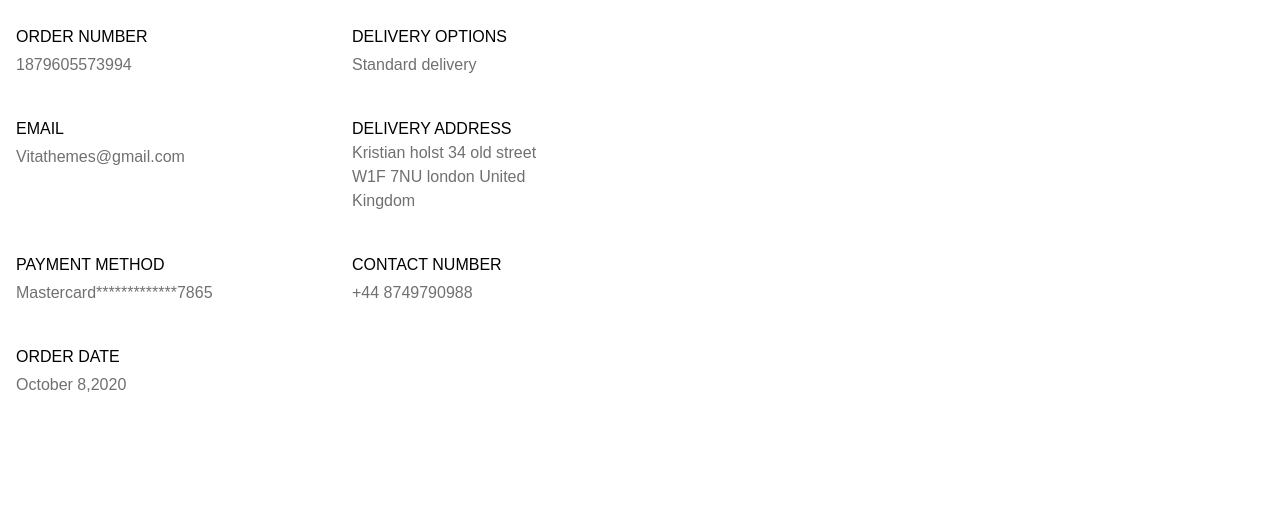
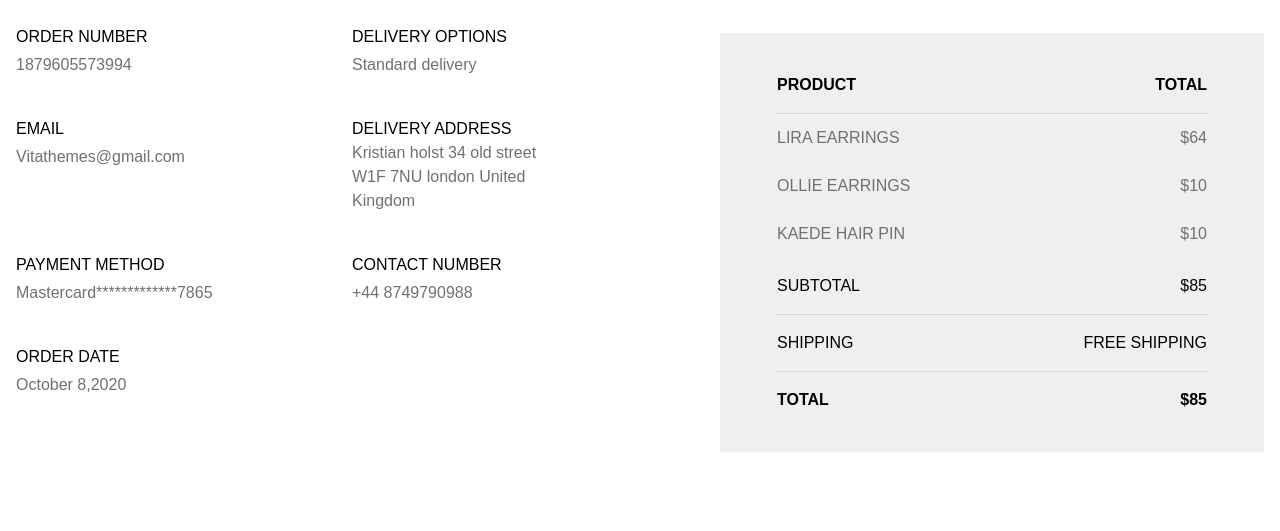
Before and after one commit to KE9SH1N/Shoppe, a website: page public/order-details.html in a window 1280 px wide. Shown: the part 269-800 px from the top of the page. Drawn offline with Linux system fonts and the light colour scheme.

Commit message:
added order summary table

```diff
--- a/public/order-details.html
+++ b/public/order-details.html
@@ -96,6 +96,46 @@
                 </div>
                 <div>
                     <h2 class="text-2xl capitalize">Order summary</h2>
+                    <div class="w-full mt-9 bg-light-gray">
+                        <table class="w-full uppercase border-separate py-6 px-14 border-spacing-0">
+                            <thead class="">
+                                <tr class="uppercase ">
+                                    <th class="py-4 text-start border-b border-solid border-gray">product</th>
+                                    <th class="py-4 text-end border-b border-solid border-gray">total</th>
+                                </tr>
+                            </thead>
+                            <tbody>
+                                <tr class="text-dark-gray">
+                                    <td class="py-3 ">Lira Earrings </td>
+                                    <td class="py-3 text-end">$<span>64</span> </td>
+                                </tr>
+                                <tr class="text-dark-gray">
+                                    <td class="py-3">Ollie Earrings </td>
+                                    <td class="py-3 text-end">$<span>10</span> </td>
+                                </tr>
+                                <tr class="text-dark-gray">
+                                    <td class="py-3">Kaede Hair Pin </td>
+                                    <td class="py-3 text-end">$<span>10</span> </td>
+                                </tr>
+
+                                <tr class="">
+                                    <td class="py-4 border-b border-solid border-gray">SUBTOTAL</td>
+                                    <td class="py-4 text-end border-b border-solid border-gray">$<span>85</span></td>
+                                </tr>
+
+                                <tr class="">
+                                    <td class="py-4 border-b border-solid border-gray">SHIPPING</td>
+                                    <td class="py-4 text-end border-b border-solid border-gray">Free shipping</td>
+                                </tr>
+
+                                <tr class="font-bold">
+                                    <td class="py-4">TOTAL</td>
+                                    <td class="py-4 text-end">$<span>85</span></td>
+                                </tr>
+                            </tbody>
+
+                        </table>
+                    </div>
                 </div>
             </div>
         </div>
```
Also changed, not shown: assets/css/output.css.
